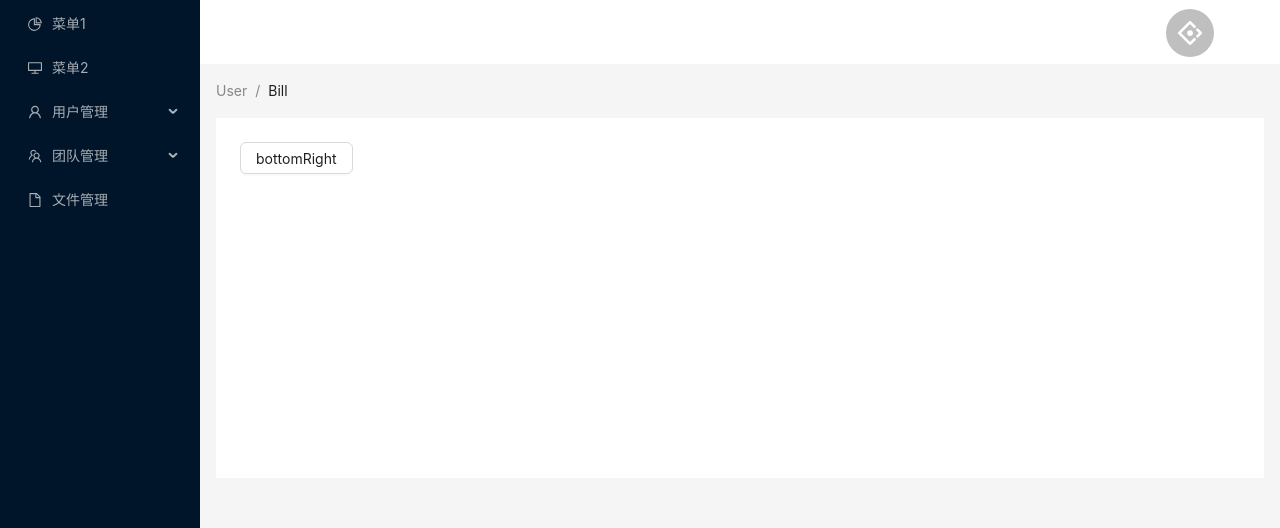
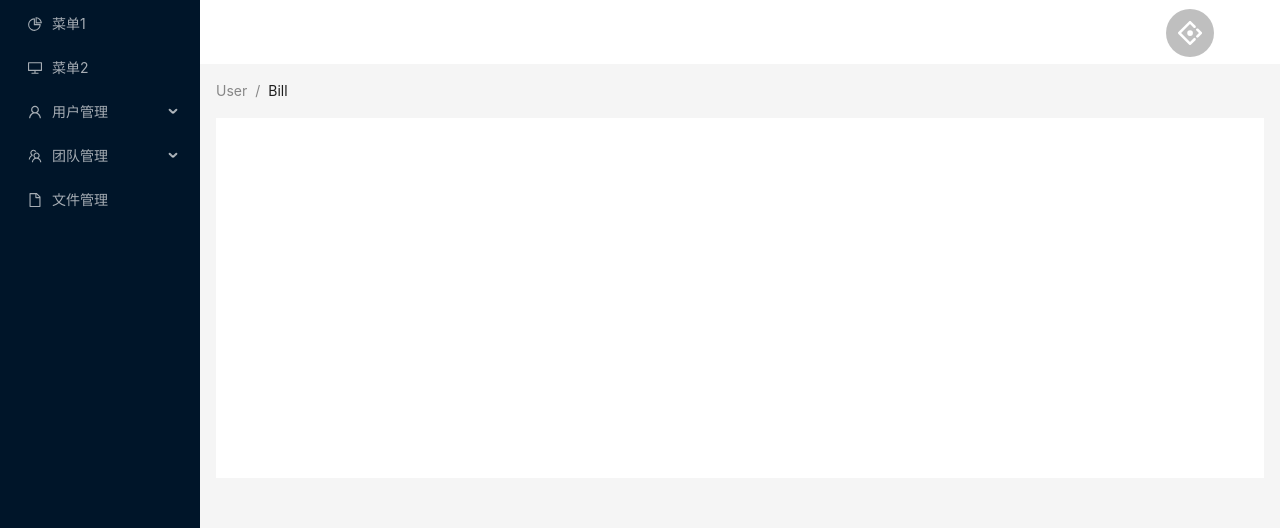
Before and after one commit to Phantom918/ms-app, a React (Create React App) app: page / in a window 1280 px wide. Shown: the top 528 px of the page. Built offline with nearby package versions, Linux system fonts and the light colour scheme.

Commit message:
add router

```diff
--- a/src/App.js
+++ b/src/App.js
@@ -13,7 +13,7 @@ function App() {
       <div id='root'>
         <Routes>
           {/* 帖子列表 */}
-          <Route exact path="/" element={<AppLayout />} >
+          <Route path="/" element={<AppLayout />} >
             <Route path="userInfo" element={<UserInfo />} />
             <Route path="userDetail" element={<UserDetail />} />
           </Route>
--- a/src/pages/menu/ContentRight.js
+++ b/src/pages/menu/ContentRight.js
@@ -4,7 +4,7 @@ import UserInfo from '../user/UserInfo';
 const { Content } = Layout;
 
 // 中间正文内容组件
-const ContentRight = () => {
+const ContentRight = (props) => {
 
     const { token: { colorBgContainer } } = theme.useToken();
 
@@ -15,7 +15,7 @@ const ContentRight = () => {
                 <Breadcrumb.Item>Bill</Breadcrumb.Item>
             </Breadcrumb>
             <div style={{ padding: 24, minHeight: 360, background: colorBgContainer }}>
-                <UserInfo  />
+                {props.children}
             </div>
         </Content>
     )
```
